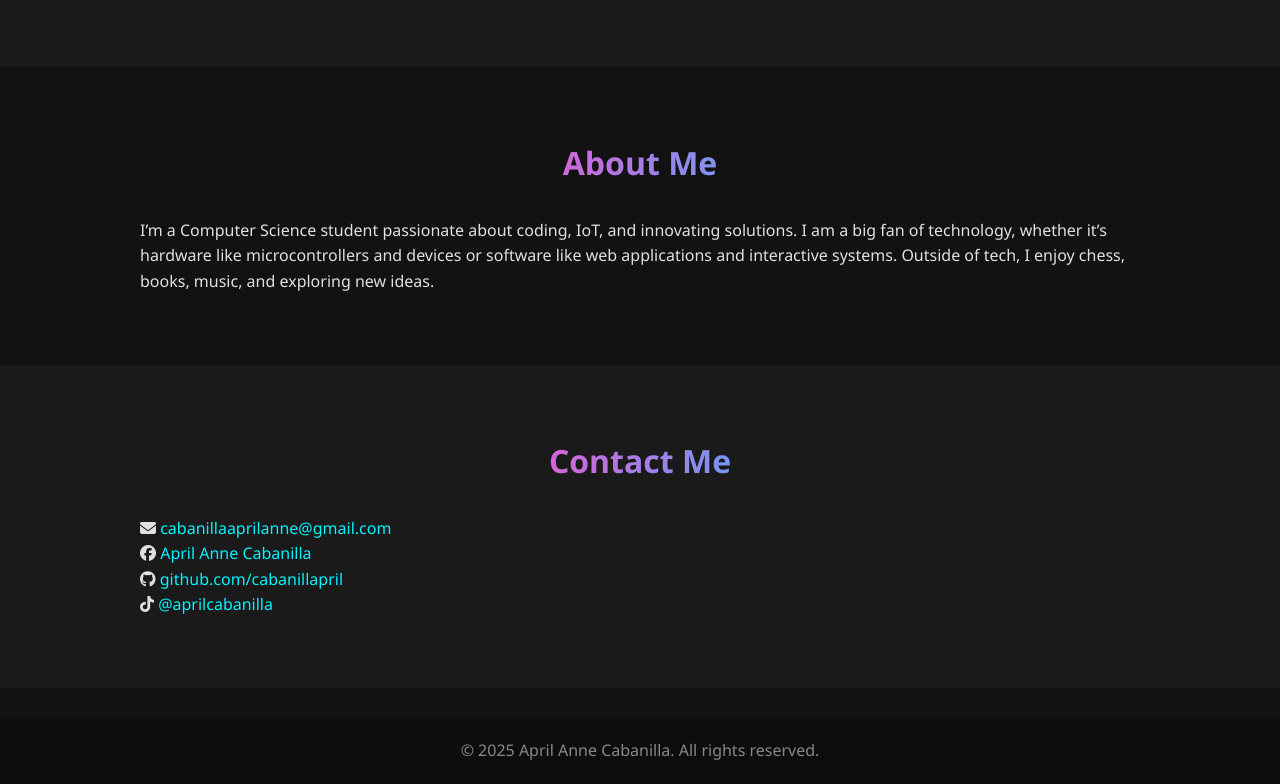
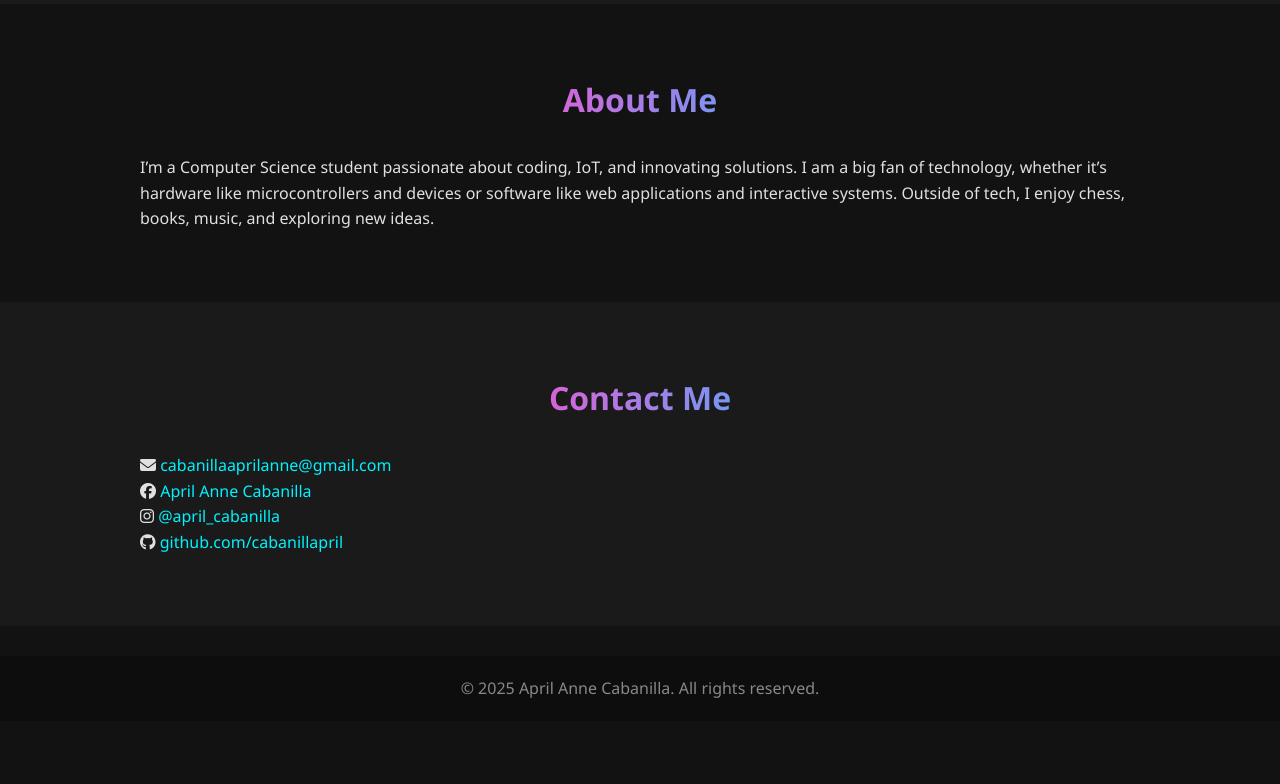
Before and after one commit to cabanillapril/portfolio, a plain HTML site: page index.html in a window 1280 px wide. Shown: the part 7158-7942 px from the top of the page. After the commit the page ends 7879 px from the top, so only its background shows below. Drawn offline with Linux system fonts and the light colour scheme.

Commit message:
Updated image file

```diff
--- a/index.html
+++ b/index.html
@@ -4,7 +4,7 @@
 <head>
   <meta charset="UTF-8">
   <meta name="viewport" content="width=device-width, initial-scale=1.0">
-  <title>My Personal Website</title>
+  <title>April's Website</title>
   <link rel="stylesheet" href="style.css">
   <link rel="icon" type="image/png" href="favicon.png">
   <!-- Font Awesome for icons -->
@@ -192,8 +192,6 @@
       </div>
 
     </div>
-
-
   </section>
 
   <!-- Gallery -->
@@ -257,12 +255,12 @@
           <a href="https://www.facebook.com/cabanillapril" target="_blank">April Anne Cabanilla</a>
         </p>
         <p>
+          <i class="fab fa-instagram"></i>
+          <a href="https://instagram/@april_cabanilla" target="_blank">@april_cabanilla</a>
+        </p>
+        <p>
           <i class="fab fa-github"></i>
           <a href="https://github.com/cabanillapril" target="_blank">github.com/cabanillapril</a>
-        </p>
-        <p>
-          <i class="fab fa-tiktok"></i>
-          <a href="https://www.tiktok.com/@aprilcabanilla" target="_blank">@aprilcabanilla</a>
         </p>
       </div>
     </div>
```
Also changed, not shown: assets/projects/arduino.png, assets/projects/figma.png.
